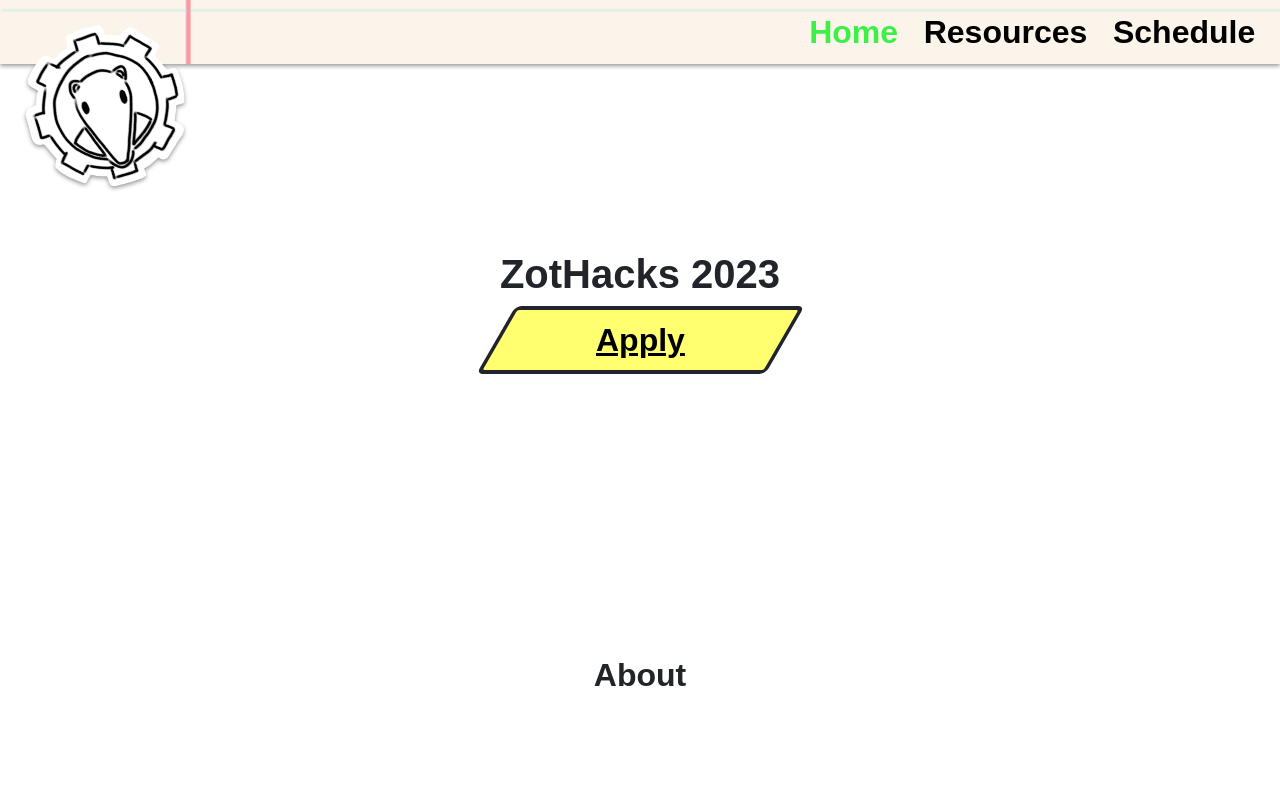
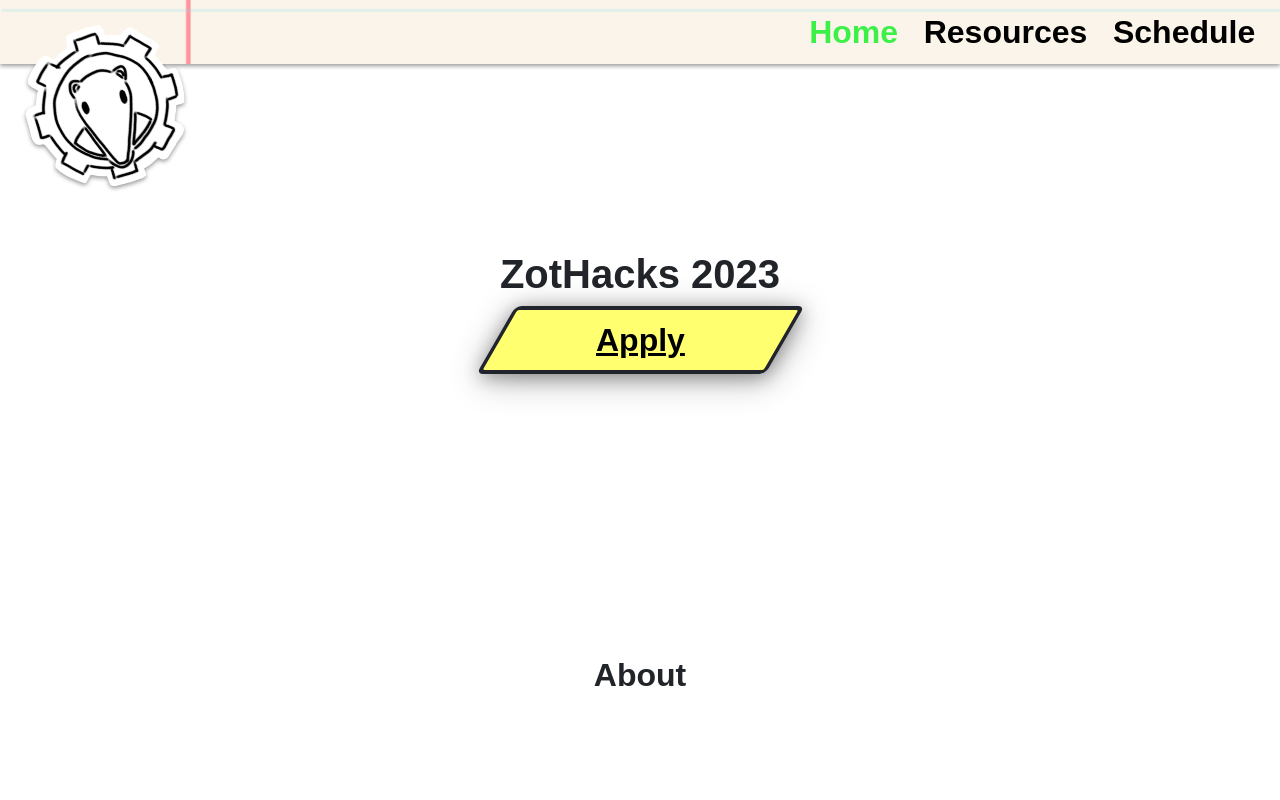
Before and after one commit to HackAtUCI/zothacks-site-2023, a Next.js app in the folder apps/site/: page / in a window 1280 px wide. In both pictures the pointer is over the button "Apply". Shown: the top 800 px of the page. Built offline with nearby package versions, Linux system fonts and the light colour scheme; a web font is replaced by a local one.

Commit message:
feat: added box shadow to apply button

```diff
--- a/apps/site/src/views/Home/components/ApplyButton/ApplyButton.module.scss
+++ b/apps/site/src/views/Home/components/ApplyButton/ApplyButton.module.scss
@@ -23,8 +23,15 @@
 		transform: skew(-$skew-amount);
 	}
 
+	box-shadow:
+		2px 3px 8px rgba(black, 0.2),
+		4px 6px 16px rgba(black, 0.2);
+
 	&:hover,
 	&:focus {
 		text-decoration: underline;
+		box-shadow:
+			2px 3px 16px rgba(black, 0.3),
+			4px 6px 32px rgba(black, 0.3);
 	}
 }
```
